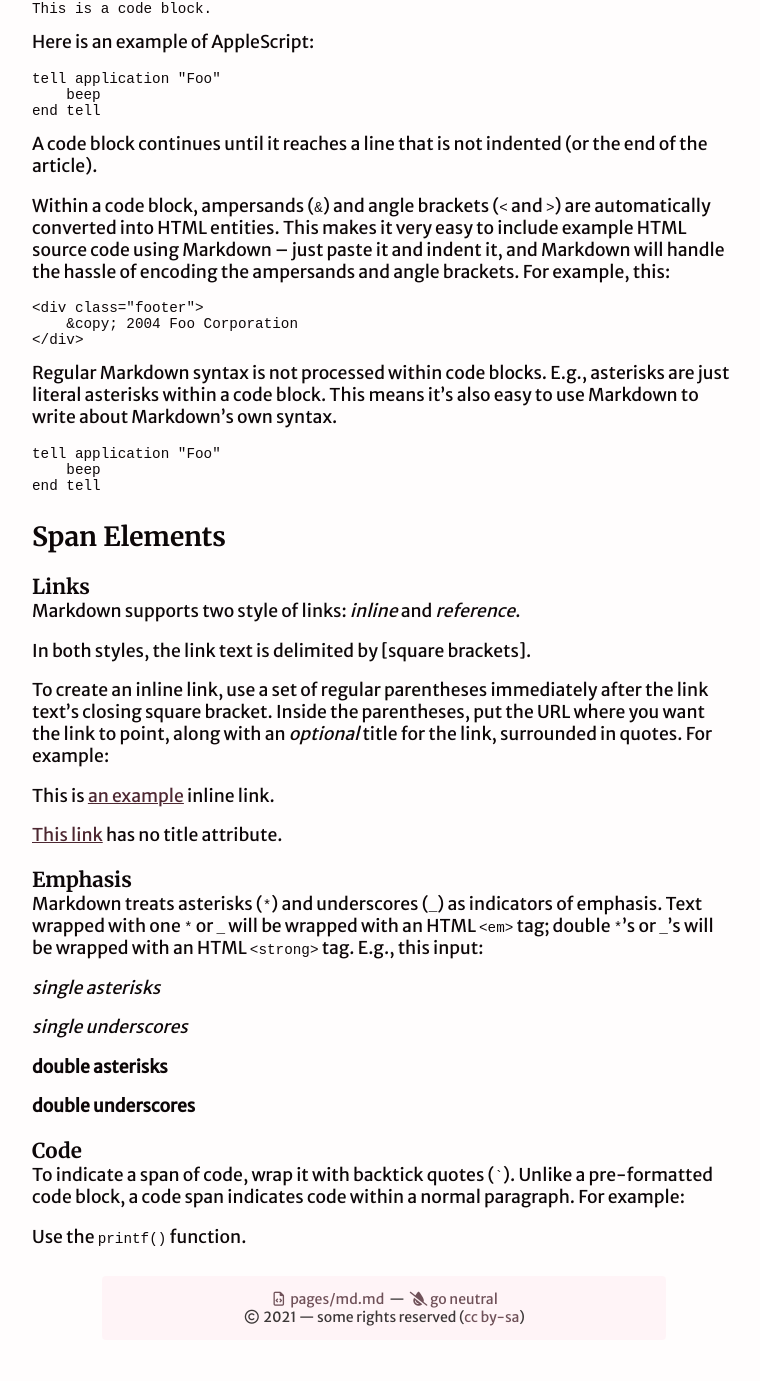
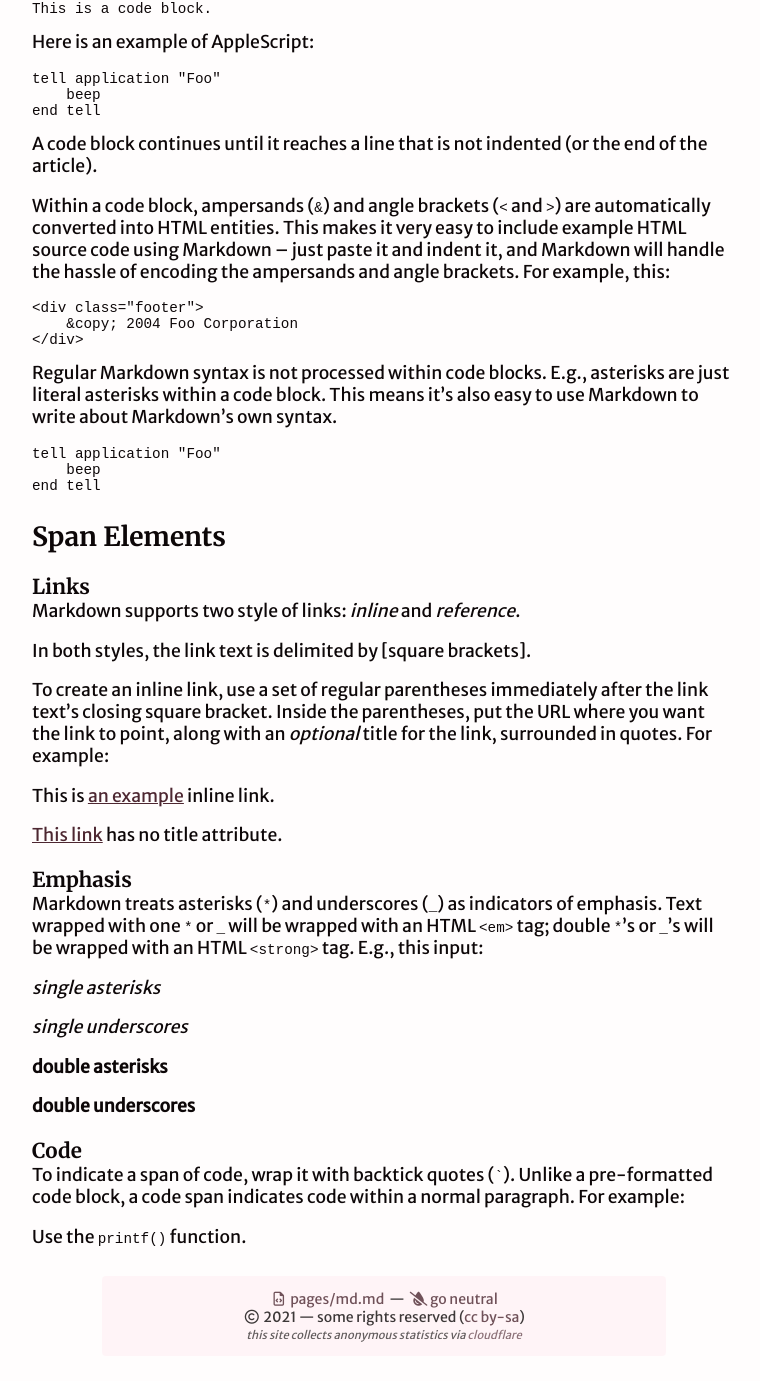
Before and after one commit to davwheat/thomasr.me, a Jekyll site: the page built from pages/md.md, in a window 1280 px wide and 1400 px high, scrolled down 5134 px. Shown: the top 1381 px of the window, without its empty margins (256-1016 px from the left). Built offline with Jekyll 4.4.1, drawn with Linux system fonts in a browser that asks for light colours; nearby versions of some CDN libraries.

Commit message:
add in cloudflare analytics

```diff
--- a/_includes/footer.html
+++ b/_includes/footer.html
@@ -6,3 +6,6 @@
 <p>
     <i class="far fa-fw fa-copyright" aria-hidden="true" title="Copyright"></i><span class="fa-sr-only">&copy; copyright</span> {{ site.time | date: '%Y' }} &mdash; Some Rights Reserved (<a href="https://github.com/{{site.github}}/{{site.github}}.github.io/blob/master/LICENSE">CC BY-SA</a>)
 </p>
+<p class="smol">
+    This site collects anonymous statistics via <a href="https://developers.cloudflare.com/analytics/web-analytics">CloudFlare</a>
+</p>
--- a/_layouts/default.html
+++ b/_layouts/default.html
@@ -36,5 +36,11 @@
         <script src="{{ script }}"></script>
     {% endfor %}
     {% endif %}
+
+    {% if jekyll.environment == "production" %}
+        <!-- Cloudflare Web Analytics -->
+        <script defer src='https://static.cloudflareinsights.com/beacon.min.js' data-cf-beacon='{"token": "f4d5921065664aaba18f820641b1784b"}'></script>
+        <!-- End Cloudflare Web Analytics -->
+    {% endif %}
 </body>
 </html>
--- a/assets/style/_footer.scss
+++ b/assets/style/_footer.scss
@@ -17,6 +17,14 @@ footer {
 
     p {
         margin: 0;
+
+        &.smol {
+            margin-top: 2px;
+
+            font-size: 0.8em;
+            font-style: italic;
+            opacity: 0.8;
+        }
     }
 
     a[href] {
```
